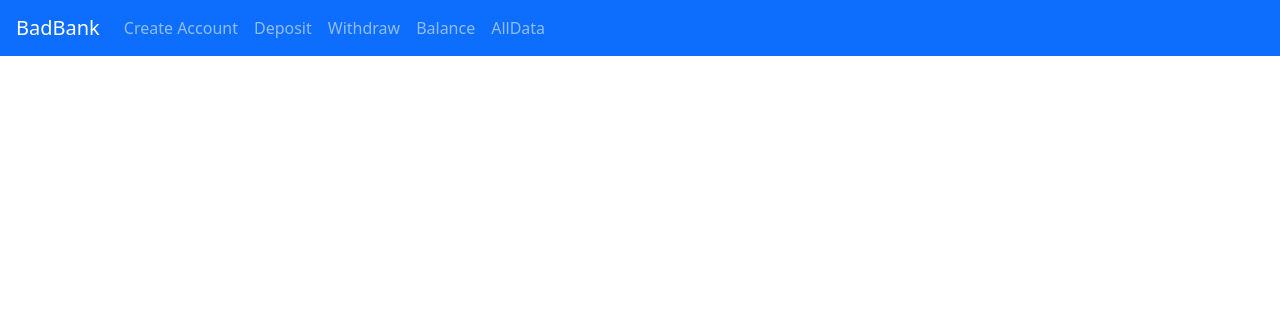
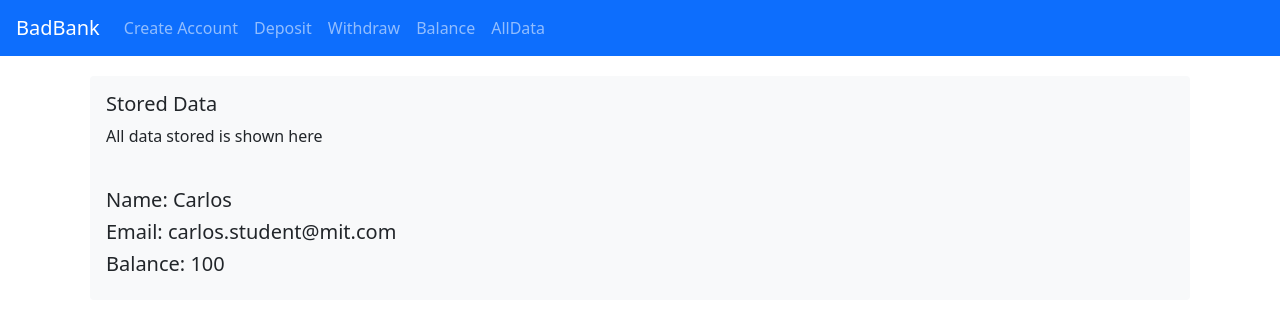
Before and after one commit to osunacj/bank, a React (Create React App) app: page /#/alldata in a window 1280 px wide. Shown: the top 310 px of the page. Built offline with nearby package versions, Linux system fonts and the light colour scheme.

Commit message:
All data and final changes

```diff
--- a/src/components/App.js
+++ b/src/components/App.js
@@ -7,8 +7,7 @@ import Balance from "./balance";
 import Deposit from "./deposit";
 import CreateAccount from "./createaccount";
 import Withdraw from "./withdraw";
-
-// import AllData from "./components/alldata";
+import AllData from "./alldata";
 
 export const UserContext = React.createContext(null);
 
@@ -20,8 +19,8 @@ function App() {
         value={{
           users: [
             {
-              name: "Abel",
-              email: "abel@mit.edu",
+              name: "Carlos",
+              email: "carlos.student@mit.com",
               password: "secret",
               balance: 100,
             },
@@ -35,7 +34,7 @@ function App() {
             <Route path="/deposit/" element={<Deposit />} />
             <Route path="/withdraw/" element={<Withdraw />} />
             <Route path="/balance/" element={<Balance />} />
-            {/* <Route path="/alldata/" element={<AllData/>} /> */}
+            <Route path="/alldata/" element={<AllData />} />
           </Routes>
         </div>
       </UserContext.Provider>
--- a/src/components/alldata.js
+++ b/src/components/alldata.js
@@ -1,14 +1,25 @@
-// import React from "react";
+import React from "react";
+import Card from "react-bootstrap/Card";
 
-// function AllData() {
-//   const ctx = React.useContext(UserContext);
-//   return (
-//     <>
-//       <h5>All Data in Store</h5>
-//       {JSON.stringify(ctx)}
-//       <br />
-//     </>
-//   );
-// }
+import { UserContext } from "./App";
 
-// export default AllData;
+function AllData() {
+  const ctx = React.useContext(UserContext);
+
+  return (
+    <Card className="bg-light border-0">
+      <Card.Body>
+        <Card.Title>Stored Data</Card.Title>
+        <Card.Text>All data stored is shown here</Card.Text>
+        <br />
+        <div>
+          <h5>{`Name: ${ctx.users[0].name}`}</h5>
+          <h5>{`Email: ${ctx.users[0].email}`}</h5>
+          <h5>{`Balance: ${ctx.users[0].balance}`}</h5>
+        </div>
+      </Card.Body>
+    </Card>
+  );
+}
+
+export default AllData;
--- a/src/components/createaccount.js
+++ b/src/components/createaccount.js
@@ -11,11 +11,17 @@ function CreateAccount() {
   const ctx = React.useContext(UserContext);
 
   function validate(field, label) {
+    if (password <= 8) {
+      setStatus("Error: Password has to be at least 8 characters");
+      setTimeout(() => setStatus(""), 3000);
+      return false;
+    }
     if (!field) {
       setStatus("Error: " + label);
       setTimeout(() => setStatus(""), 3000);
       return false;
     }
+
     return true;
   }
 
```
